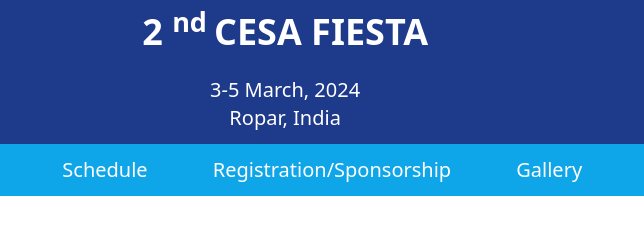
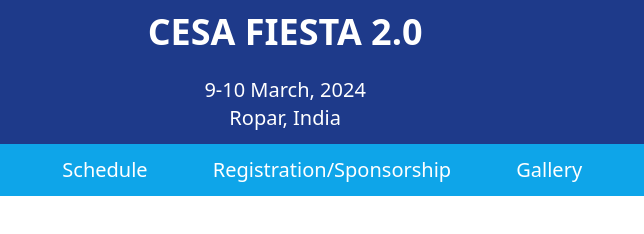
Before and after one commit to aditya955569/cesaFiesta2.0, a website: page homepage.html in a window 1280 px wide. Shown: the full height of the page, 371-1015 px from the left. Drawn offline with Linux system fonts and the light colour scheme.

Commit message:
no commits

```diff
--- a/homepage.html
+++ b/homepage.html
@@ -13,9 +13,9 @@
 
             </div>
             <div class="text-center">
-                <h3 class="text-4xl text-white"><b>2 <sup>nd </sup> CESA FIESTA</b></h3>
+                <h3 class="text-4xl text-white"><b> CESA FIESTA 2.0</b></h3>
                 <br>
-                <span class="text-white text-xl">3-5 March, 2024</span>
+                <span class="text-white text-xl">9-10 March, 2024</span>
                 <br>
                 <span class="text-white text-xl">Ropar, India</span>
             </div>
```
Also changed, not shown: output.css.
